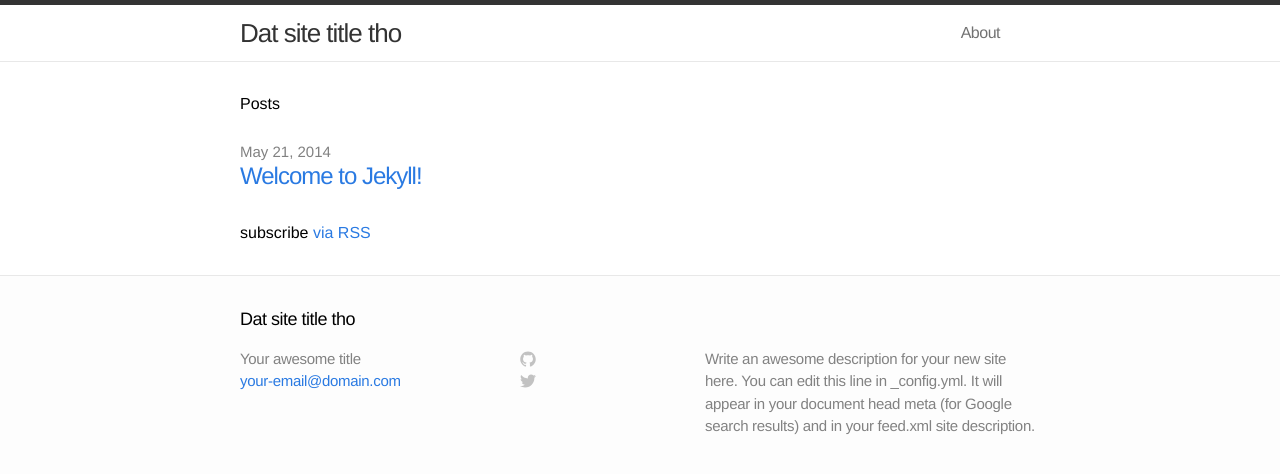
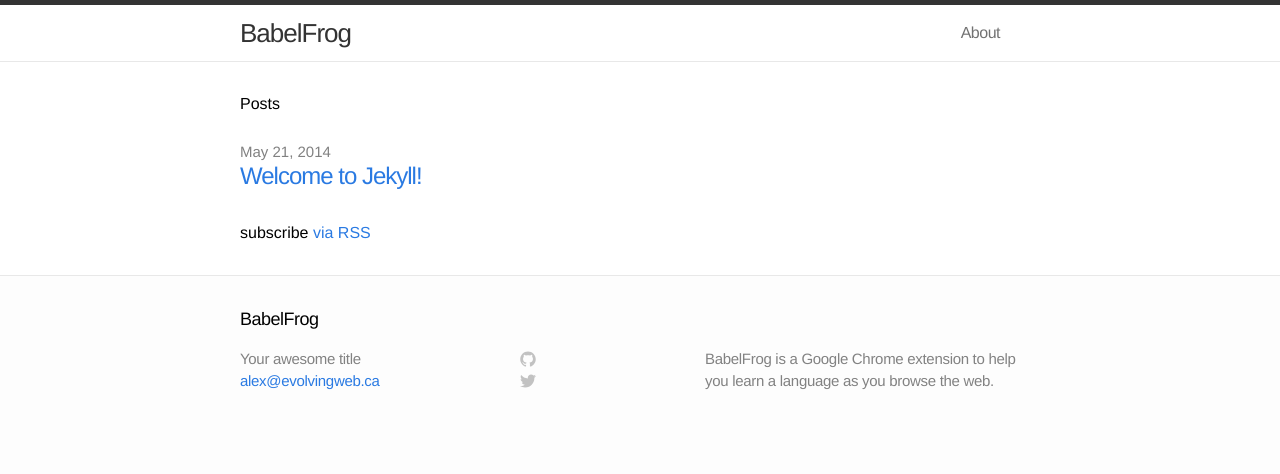
Before and after one commit to dergachev/babelfrog.com, a Jekyll site: the page built from index.html, in a window 1280 px wide. Shown: the top 474 px of the page. Built offline with Jekyll 4.4.1, drawn with Linux system fonts in a browser that asks for light colours.

Commit message:
Updated _config.yml

```diff
--- a/_config.yml
+++ b/_config.yml
@@ -1,10 +1,12 @@
 # Site settings
-name: Dat site title tho
+name: BabelFrog
 title: Your awesome title
-email: your-email@domain.com
-description: "Write an awesome description for your new site here. You can edit this line in _config.yml. It will appear in your document head meta (for Google search results) and in your feed.xml site description."
+email: alex@evolvingweb.ca
+description: "BabelFrog is a Google Chrome extension to help you learn a language as you browse the web."
 baseurl: ""
-url: "http://yourdomain.com"
+url: "http://babelfrog.com"
+source: source
+destination: deploy
 
 # Build settings
 markdown: kramdown
```
